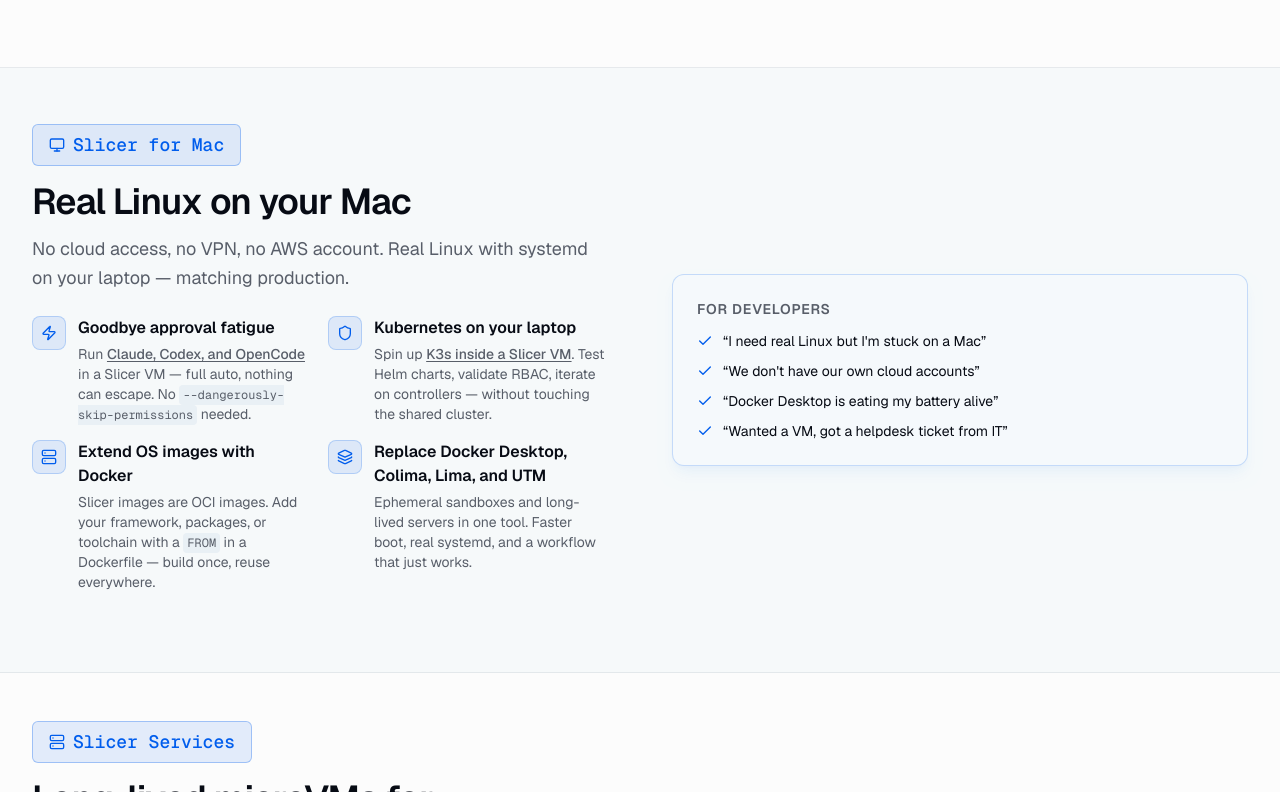
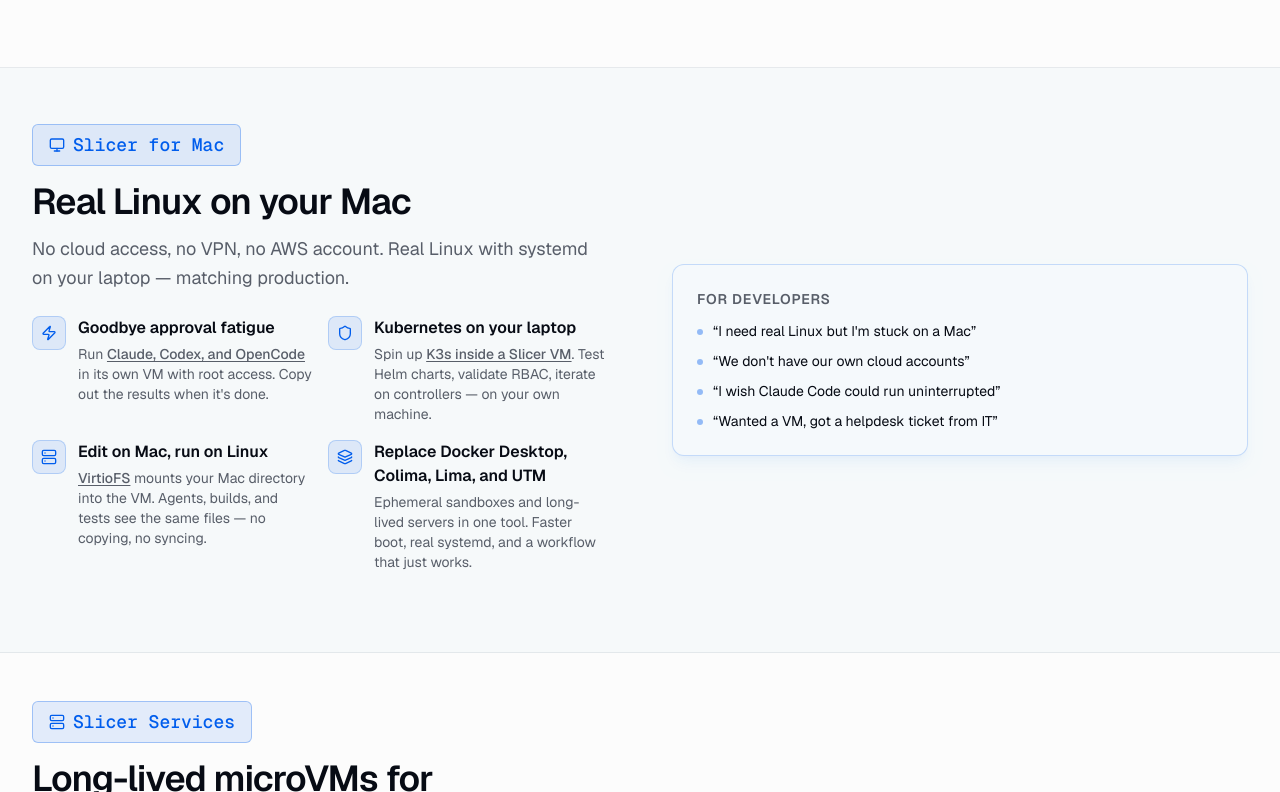
Before and after one commit to slicervm/slicervm.com, a Next.js app: page / in a window 1280 px wide. Shown: the part 1319-2111 px from the top of the page. Built offline with nearby package versions, Linux system fonts and the light colour scheme; no server answers.

Commit message:
Streamline messaging
Signed-off-by: Alex Ellis (OpenFaaS Ltd) <alexellis2@gmail.com>

```diff
--- a/src/app/page.tsx
+++ b/src/app/page.tsx
@@ -267,7 +267,7 @@ $ slicer vm cp vm-1:/tmp/REVIEW.md ./REVIEW.md
                       >
                         Claude, Codex, and OpenCode
                       </a>{" "}
-                      in a Slicer VM — full auto, nothing can escape. No <code className="text-xs bg-muted px-1 py-0.5 rounded font-mono">--dangerously-skip-permissions</code> needed.
+                      in its own VM with root access. Copy out the results when it&apos;s done.
                     </p>
                   </div>
                 </div>
@@ -287,7 +287,7 @@ $ slicer vm cp vm-1:/tmp/REVIEW.md ./REVIEW.md
                       >
                         K3s inside a Slicer VM
                       </a>
-                      . Test Helm charts, validate RBAC, iterate on controllers — without touching the shared cluster.
+                      . Test Helm charts, validate RBAC, iterate on controllers — on your own machine.
                     </p>
                   </div>
                 </div>
@@ -297,12 +297,18 @@ $ slicer vm cp vm-1:/tmp/REVIEW.md ./REVIEW.md
                   </div>
                   <div>
                     <h3 className="font-semibold mb-1">
-                      Extend OS images with Docker
+                      Edit on Mac, run on Linux
                     </h3>
                     <p className="text-sm text-muted-foreground">
-                      Slicer images are OCI images. Add your framework, packages, or toolchain with a{" "}
-                      <code className="text-xs bg-muted px-1 py-0.5 rounded font-mono">FROM</code>{" "}
-                      in a Dockerfile — build once, reuse everywhere.
+                      <a
+                        href="https://docs.slicervm.com/mac/folder-sharing/"
+                        target="_blank"
+                        rel="noopener noreferrer"
+                        className="text-muted-foreground hover:text-foreground underline underline-offset-2 font-medium transition-colors"
+                      >
+                        VirtioFS
+                      </a>{" "}
+                      mounts your Mac directory into the VM. Agents, builds, and tests see the same files — no copying, no syncing.
                     </p>
                   </div>
                 </div>
@@ -330,28 +336,28 @@ $ slicer vm cp vm-1:/tmp/REVIEW.md ./REVIEW.md
                     </h3>
                     <ul className="space-y-2.5 text-sm">
                       <li className="flex items-start gap-2.5">
-                        <Check className="h-4 w-4 text-primary shrink-0 mt-0.5" />
+                        <span className="h-1.5 w-1.5 rounded-full bg-primary/40 shrink-0 mt-2" />
                         <span>
                           &ldquo;I need real Linux but I&apos;m stuck on a
                           Mac&rdquo;
                         </span>
                       </li>
                       <li className="flex items-start gap-2.5">
-                        <Check className="h-4 w-4 text-primary shrink-0 mt-0.5" />
+                        <span className="h-1.5 w-1.5 rounded-full bg-primary/40 shrink-0 mt-2" />
                         <span>
                           &ldquo;We don&apos;t have our own cloud
                           accounts&rdquo;
                         </span>
                       </li>
                       <li className="flex items-start gap-2.5">
-                        <Check className="h-4 w-4 text-primary shrink-0 mt-0.5" />
+                        <span className="h-1.5 w-1.5 rounded-full bg-primary/40 shrink-0 mt-2" />
                         <span>
-                          &ldquo;Docker Desktop is eating my battery
-                          alive&rdquo;
+                          &ldquo;I wish Claude Code could run
+                          uninterrupted&rdquo;
                         </span>
                       </li>
                       <li className="flex items-start gap-2.5">
-                        <Check className="h-4 w-4 text-primary shrink-0 mt-0.5" />
+                        <span className="h-1.5 w-1.5 rounded-full bg-primary/40 shrink-0 mt-2" />
                         <span>
                           &ldquo;Wanted a VM, got a helpdesk ticket from
                           IT&rdquo;
```
